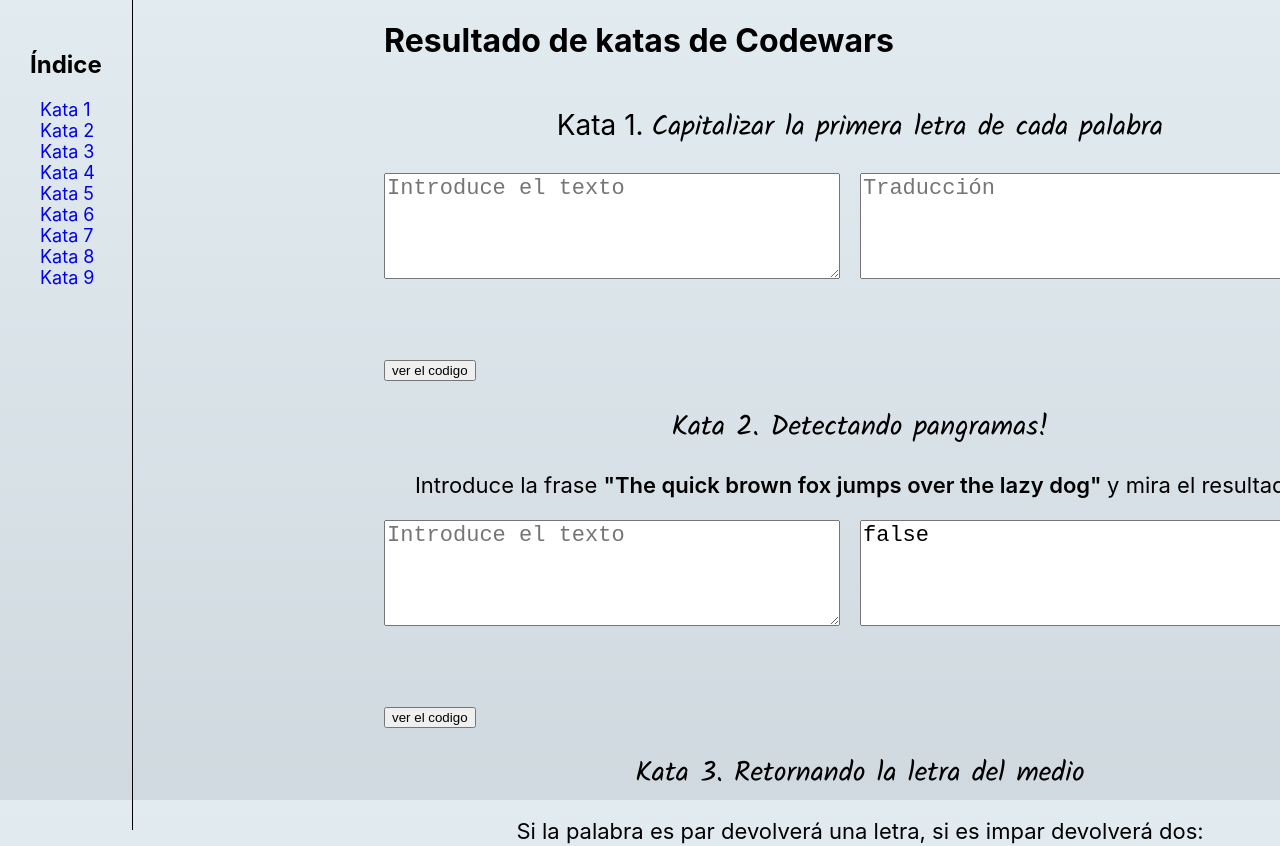
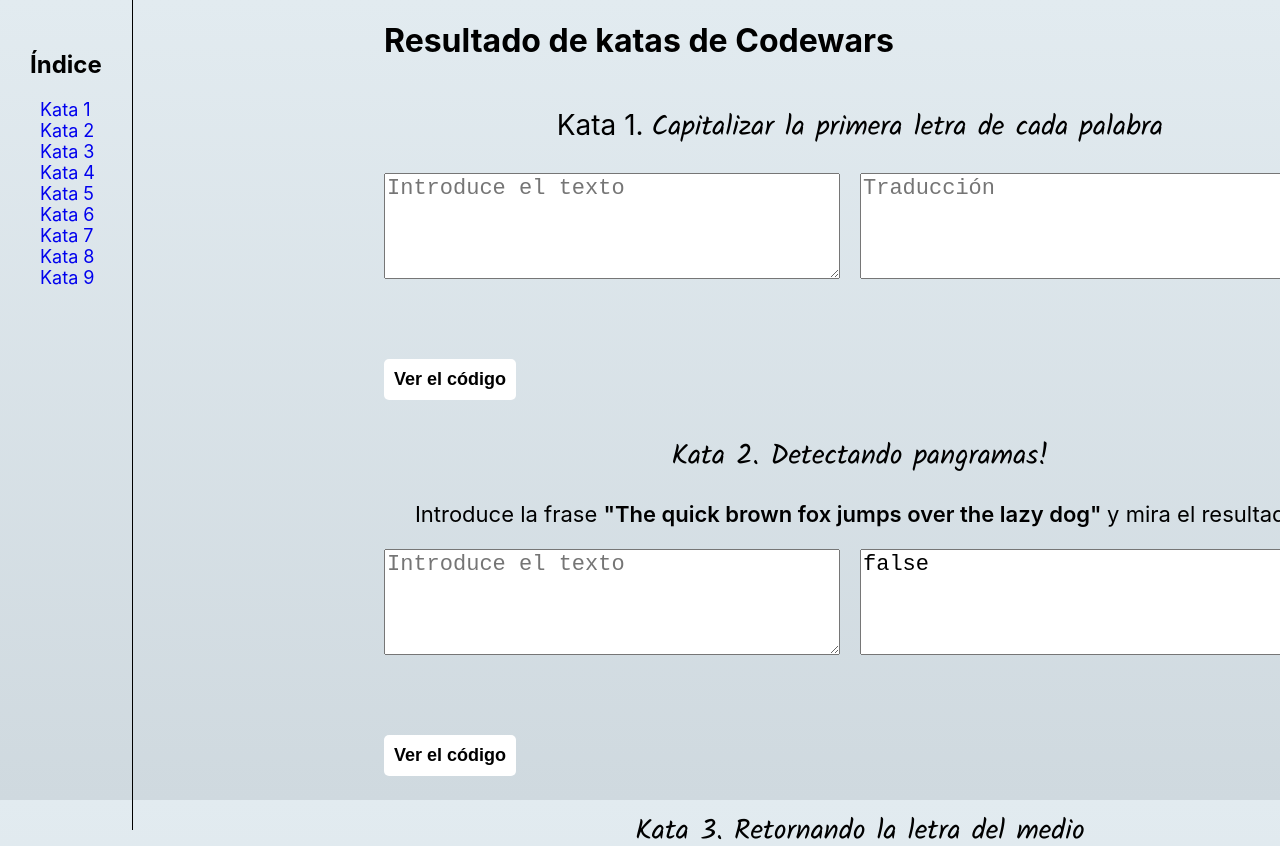
Before and after one commit to nataliamateo/Katas, a React (Create React App) app: page / in a window 1280 px wide. Shown: the top 846 px of the page. Built offline with nearby package versions, Linux system fonts and the light colour scheme.

Commit message:
Apply btn-code styles

```diff
--- a/src/components/CodeViewer.js
+++ b/src/components/CodeViewer.js
@@ -16,7 +16,9 @@
 
   return (
     <div>
-      <button onClick={handleClick}>ver el codigo</button>
+      <button className='btn-code' onClick={handleClick}>
+        Ver el código
+      </button>
       <img className={view ? 'block' : 'none'} src={props.image} width='800' alt='source code'></img>
     </div>
   );
--- a/src/stylesheets/CodeViewer.scss
+++ b/src/stylesheets/CodeViewer.scss
@@ -5,3 +5,13 @@
 .block {
   display: block;
 }
+
+.btn-code {
+  border: none;
+  padding: 10px;
+  border-radius: 5px;
+  font-size: 18px;
+  font-weight: 600;
+  background-color: white;
+  margin-bottom: 10px;
+}
```
